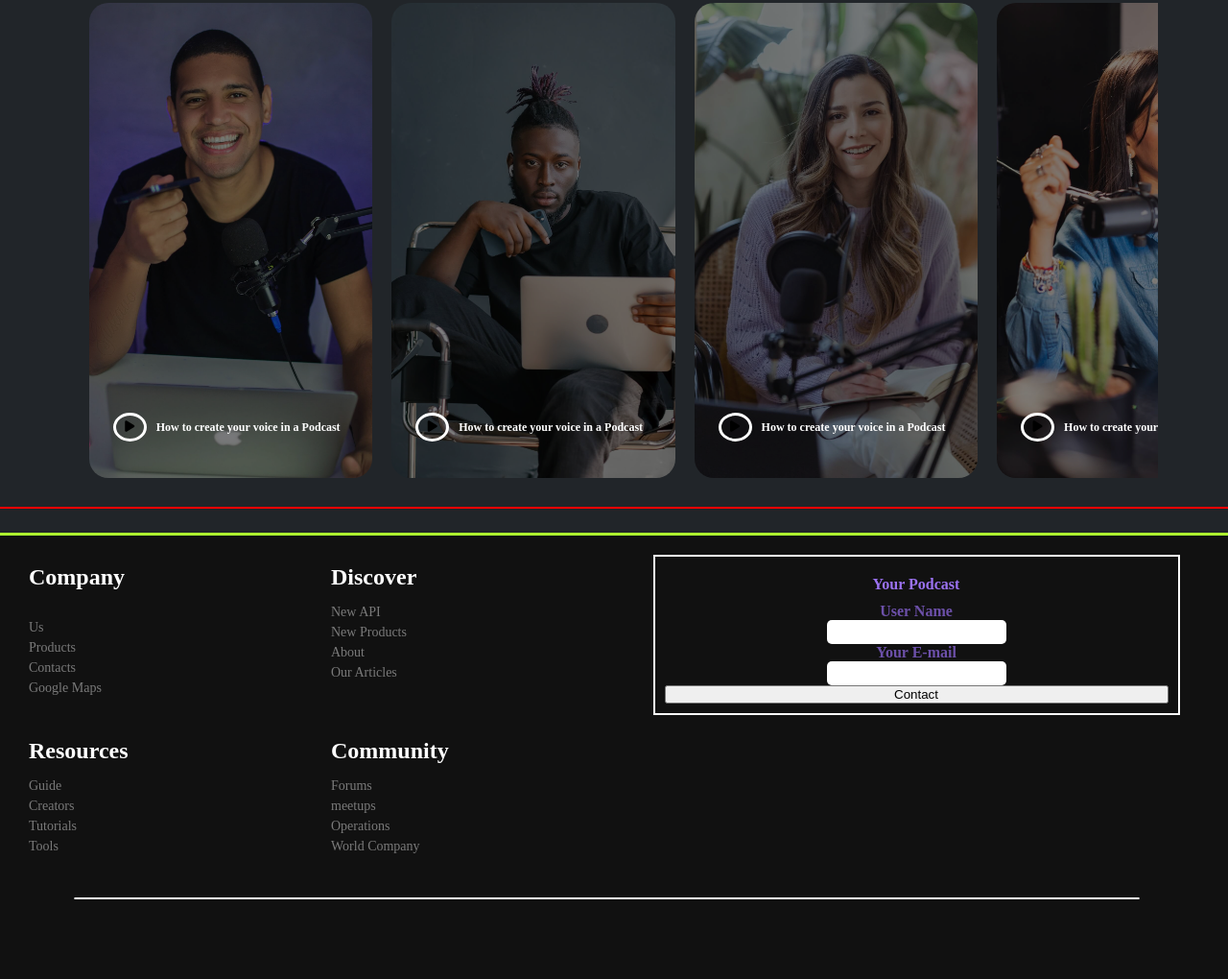
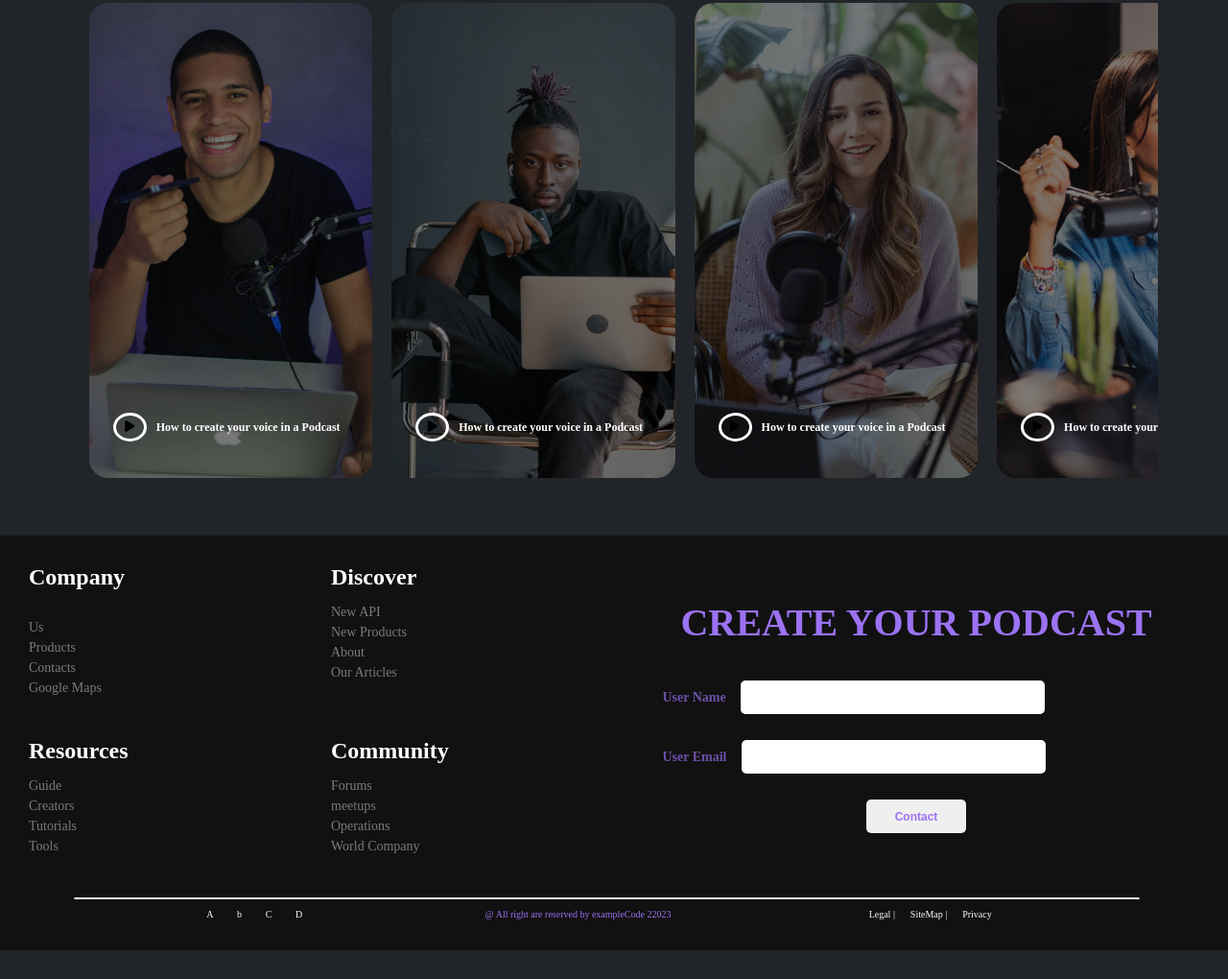
Before and after one commit to Christiano0407/podcast-web, a website built with Vite: page podcast-web/index.html in a window 1280 px wide. Shown: the part 2433-3453 px from the top of the page at 96% size. After the commit the page ends 3423 px from the top, so only its background shows below. Built offline with nearby package versions, Linux system fonts and the light colour scheme; files whose address does not match are found by name.

Commit message:
new design system

```diff
--- a/podcast-web/index.html
+++ b/podcast-web/index.html
@@ -66,13 +66,13 @@
       </div>
       <div class="footer-formulary">
         <form action="" class="formulary-plus">
-          <h3 class="formulary-title">Your Podcast</h3>
+          <h3 class="formulary-title">Create Your Podcast</h3>
           <div class="formulary-user">
             <label for="">User Name</label>
             <input type="text" />
           </div>
           <div class="formulary-email">
-            <label for="">Your E-mail</label>
+            <label for="">User Email</label>
             <input type="text" />
           </div>
           <button class="formulary-btn"><span>Contact</span></button>
@@ -80,7 +80,28 @@
       </div>
       <div class="footer__copy">
         <div class="copy-line"></div>
-        <div class="copy-text"></div>
+        <div class="copy-text">
+          <div class="copy-media">
+            <ul class="socialMedia-list">
+              <li class="socialMedia-item">A</li>
+              <li class="socialMedia-item">b</li>
+              <li class="socialMedia-item">C</li>
+              <li class="socialMedia-item">D</li>
+            </ul>
+          </div>
+
+          <div class="copy-copyright">
+            <span>@ All right are reserved by exampleCode 22023</span>
+          </div>
+
+          <div class="copy-legal">
+            <ul class="legal-list">
+              <li class="legal-item">Legal |</li>
+              <li class="legal-item">SiteMap |</li>
+              <li class="legal-item">Privacy</li>
+            </ul>
+          </div>
+        </div>
       </div>
     </footer>
     <script type="module" src="./modules/creators.js"></script>
--- a/podcast-web/src/css/mobileFirst.css
+++ b/podcast-web/src/css/mobileFirst.css
@@ -540,12 +540,12 @@
     width: 100%;
     margin-top: 3rem;
     padding: 1rem;
-    outline: 3px solid greenyellow;
+    /*  outline: 3px solid greenyellow; */
     background-color: #111;
 
     display: grid;
     grid-template-columns: repeat(4, 1fr);
-    grid-template-rows: 1fr 1fr 80px;
+    grid-template-rows: 1fr 1fr 5rem;
     gap: 1.5rem;
   }
   .footer__company {
@@ -612,40 +612,79 @@
   }
   .formulary-plus {
     width: 90%;
+    height: 100%;
     margin: 0 auto;
-    border: 2px solid #fff;
+    /* border: 2px solid #fff; */
     display: flex;
     flex-direction: column;
     padding: 1rem;
+    justify-content: space-evenly;
+    align-items: center;
   }
   .formulary-title {
     margin: 1rem auto;
     text-align: center;
-    font-size: 1.6rem;
+    font-size: 4rem;
     font-weight: 700;
     color: #9b72f2;
+    text-transform: uppercase;
   }
   .formulary-user,
   .formulary-email {
     display: flex;
-    flex-direction: column;
-    justify-content: center;
+    /* flex-direction: column;
+    justify-content: center; */
     align-items: center;
     width: 100%;
   }
   .formulary-user input,
   .formulary-email input {
-    padding: 0.5rem;
+    padding: 1rem;
     outline: none;
     border: none;
     border-radius: 0.5rem;
+    width: 60%;
   }
   .formulary-user label,
   .formulary-email label {
-    font-size: 1.6rem;
+    font-size: 1.4rem;
     font-weight: 700;
     color: #9b72f2;
     filter: brightness(0.7);
+    margin-right: 1.5rem;
+  }
+  .formulary-btn {
+    padding: 1rem 3rem;
+    border-radius: 0.5rem;
+    border: none;
+    outline: none;
+  }
+  .formulary-btn span {
+    font-size: 1.2rem;
+    font-weight: 700;
+    color: #9b72f2;
+  }
+  .copy-text {
+    width: 100%;
+    display: flex;
+    justify-content: space-evenly;
+    align-items: center;
+    padding: 1rem;
+  }
+  .socialMedia-list {
+    display: flex;
+    justify-content: space-between;
+    align-items: center;
+    width: 10rem;
+  }
+  .legal-list {
+    width: 16rem;
+    display: flex;
+    justify-content: space-evenly;
+    align-items: center;
+  }
+  .copy-copyright span {
+    color: #9b72f2;
   }
 }
 /* === Screen= == */
--- a/podcast-web/style.css
+++ b/podcast-web/style.css
@@ -111,7 +111,7 @@ main {
   width: 100%;
   margin: 2rem auto;
   padding: 1rem;
-  outline: 2px solid red;
+  /* outline: 2px solid red; */
 }
 /* #app {
    max-width: 1280px;
```
